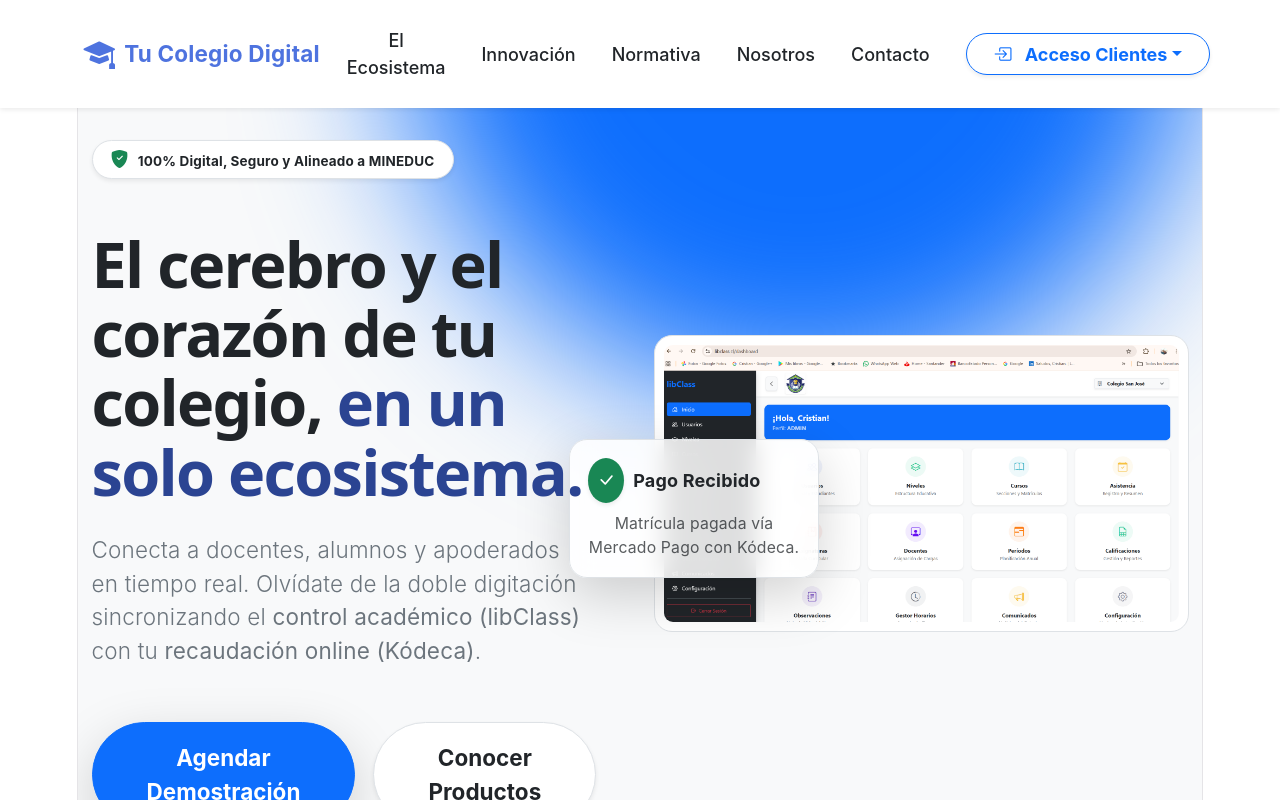
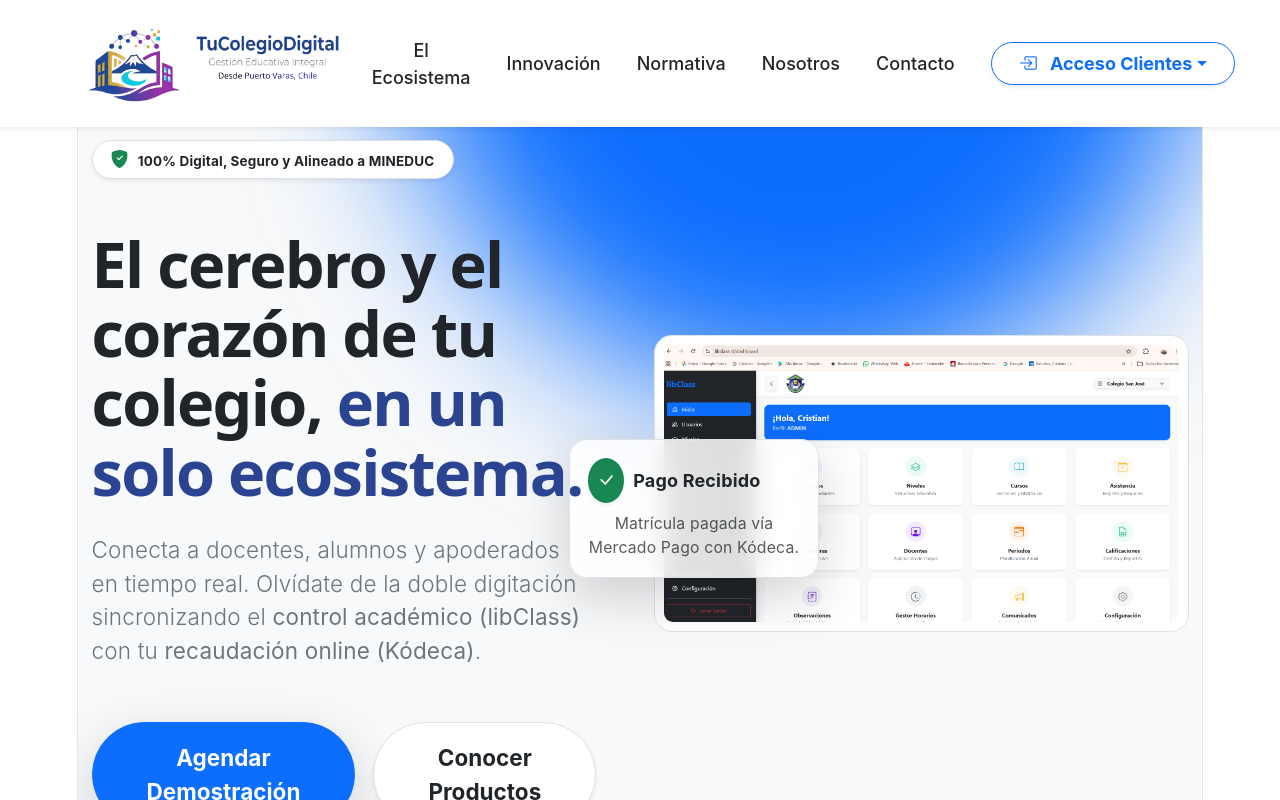
Before and after one commit to CristianSB73/tucolegiodigital_web, a React (Vite) app: page / in a window 1280 px wide. Shown: the top 800 px of the page. Built offline with nearby package versions, Linux system fonts and the light colour scheme.

Commit message:
Logo oficial de landpage

```diff
--- a/src/components/LandingPage.jsx
+++ b/src/components/LandingPage.jsx
@@ -10,6 +10,7 @@ import dashboardMockup from '../assets/dashboard.png';
 import kodecaMockup from '../assets/kodeca_dashboard.png';
 import logoLibClass from '../assets/libclass_logo.png';
 import logoKodeca from '../assets/kodeca_logo.png';
+import logoPrincipal from '../assets/tucolegiodigital4.png';
 
 const LandingPage = () => {
     const form = useRef();
@@ -69,13 +70,15 @@ const LandingPage = () => {
             <html lang="es-CL" />
             <link rel="canonical" href="https://www.tucolegiodigital.cl/" />
 
-
             {/* NAVBAR */}
             <nav className="navbar navbar-expand-lg navbar-light bg-white bg-opacity-90 shadow-sm fixed-top px-3 py-3" style={{ backdropFilter: 'blur(10px)' }}>
                 <div className="container">
-                    <a className="navbar-brand fw-bold d-flex align-items-center" href="#" style={{ color: '#4e73df' }}>
-                        <i className="bi bi-mortarboard-fill me-2 fs-3"></i>
-                        Tu Colegio Digital
+                    <a className="navbar-brand d-flex align-items-center" href="#">
+                        <img
+                            src={logoPrincipal}
+                            alt="Logo Tu Colegio Digital"
+                            style={{ height: '80px', width: 'auto', objectFit: 'contain' }}
+                        />
                     </a>
                     <button className="navbar-toggler border-0" type="button" data-bs-toggle="collapse" data-bs-target="#navbarNav">
                         <span className="navbar-toggler-icon"></span>
@@ -276,7 +279,6 @@ const LandingPage = () => {
 
             {/* NUEVO DISEÑO: NOSOTROS / PROPÓSITO */}
             <section id="proposito" className="py-5 position-relative overflow-hidden" style={{ backgroundColor: '#ffffff' }}>
-                {/* Elemento decorativo de fondo animado/difuminado */}
                 <div className="position-absolute top-50 start-0 translate-middle-y rounded-circle bg-primary opacity-10 blur-circle d-none d-lg-block" style={{ width: '600px', height: '600px', filter: 'blur(80px)', zIndex: 0 }}></div>
 
                 <div className="container py-5 position-relative" style={{ zIndex: 1 }}>
@@ -291,7 +293,6 @@ const LandingPage = () => {
                     </motion.div>
 
                     <div className="row g-4 mt-2">
-                        {/* Tarjeta 1: Innovación */}
                         <motion.div className="col-lg-4" initial={{ opacity: 0, y: 30 }} whileInView={{ opacity: 1, y: 0 }} viewport={{ once: true }} transition={{ duration: 0.5, delay: 0.1 }}>
                             <div className="card h-100 border-0 shadow-sm rounded-4 p-4 hover-lift" style={{ backgroundColor: '#f8f9fa' }}>
                                 <div className="bg-white rounded-circle d-flex align-items-center justify-content-center mb-4 shadow-sm" style={{ width: '60px', height: '60px' }}>
@@ -302,7 +303,6 @@ const LandingPage = () => {
                             </div>
                         </motion.div>
 
-                        {/* Tarjeta 2: Soporte (Destacada en Azul) */}
                         <motion.div className="col-lg-4" initial={{ opacity: 0, y: 30 }} whileInView={{ opacity: 1, y: 0 }} viewport={{ once: true }} transition={{ duration: 0.5, delay: 0.3 }}>
                             <div className="card h-100 border-0 shadow-lg rounded-4 p-4 hover-lift bg-primary text-white" style={{ transform: 'scale(1.03)', zIndex: 2 }}>
                                 <div className="bg-white bg-opacity-25 rounded-circle d-flex align-items-center justify-content-center mb-4" style={{ width: '60px', height: '60px' }}>
@@ -313,7 +313,6 @@ const LandingPage = () => {
                             </div>
                         </motion.div>
 
-                        {/* Tarjeta 3: Seguridad */}
                         <motion.div className="col-lg-4" initial={{ opacity: 0, y: 30 }} whileInView={{ opacity: 1, y: 0 }} viewport={{ once: true }} transition={{ duration: 0.5, delay: 0.5 }}>
                             <div className="card h-100 border-0 shadow-sm rounded-4 p-4 hover-lift" style={{ backgroundColor: '#f8f9fa' }}>
                                 <div className="bg-white rounded-circle d-flex align-items-center justify-content-center mb-4 shadow-sm" style={{ width: '60px', height: '60px' }}>
@@ -374,7 +373,10 @@ const LandingPage = () => {
                 <div className="container">
                     <div className="row justify-content-between mb-5">
                         <div className="col-lg-5 mb-4 mb-lg-0 text-center text-md-start">
-                            <h3 className="fw-bold mb-3"><i className="bi bi-mortarboard-fill me-2" style={{ color: '#4e73df' }}></i> Tu Colegio Digital</h3>
+                            {/* Aquí luce el Logo Oficial de forma elegante */}
+                            <div className="mb-4 d-inline-block bg-white p-2 rounded-4 shadow-sm">
+                                <img src={logoPrincipal} alt="Logo Tu Colegio Digital" style={{ height: '70px', width: 'auto' }} />
+                            </div>
                             <p className="text-white-50 fs-5 mb-4">"Transformando la educación a través de la tecnología."</p>
                             <p className="text-white-50 mb-1"><i className="bi bi-envelope me-2"></i> contacto@tucolegiodigital.cl</p>
                             <p className="text-white-50"><i className="bi bi-geo-alt me-2"></i> Puerto Varas, Región de Los Lagos</p>
```
Also changed, not shown: src/assets/tucolegiodigital4.png (added).
